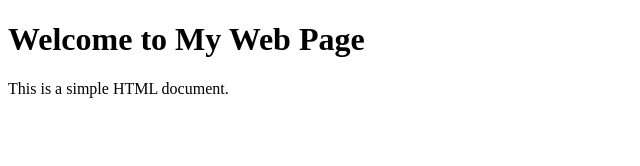
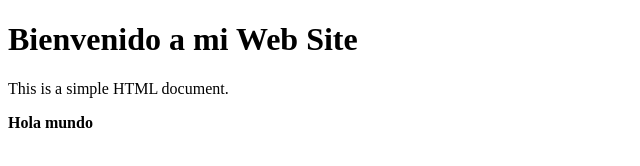
Before and after one commit to learning-islozandev/git-upgrade-learn, a plain HTML site: page index.html in a window 1280 px wide. Shown: the whole page, without its empty margins (0-640 px from the left). Drawn offline with Linux system fonts and the light colour scheme.

Commit message:
Update index.html

```diff
--- a/index.html
+++ b/index.html
@@ -3,11 +3,21 @@
 <head>
     <meta charset="UTF-8">
     <meta name="viewport" content="width=device-width, initial-scale=1.0">
-    <title>Document</title>
+    <title>My Title</title>
 </head>
 <body>
-    <h1>Welcome to My Web Page</h1>
+    <h1>Bienvenido a mi Web Site</h1>
     <p>This is a simple HTML document.</p>
+
+
+    <strong>
+
+        Hola mundo
+    </strong>
+
+
+
+
     <script>
         console.log("Hello, Israel Lozano.....");
     </script>
```
